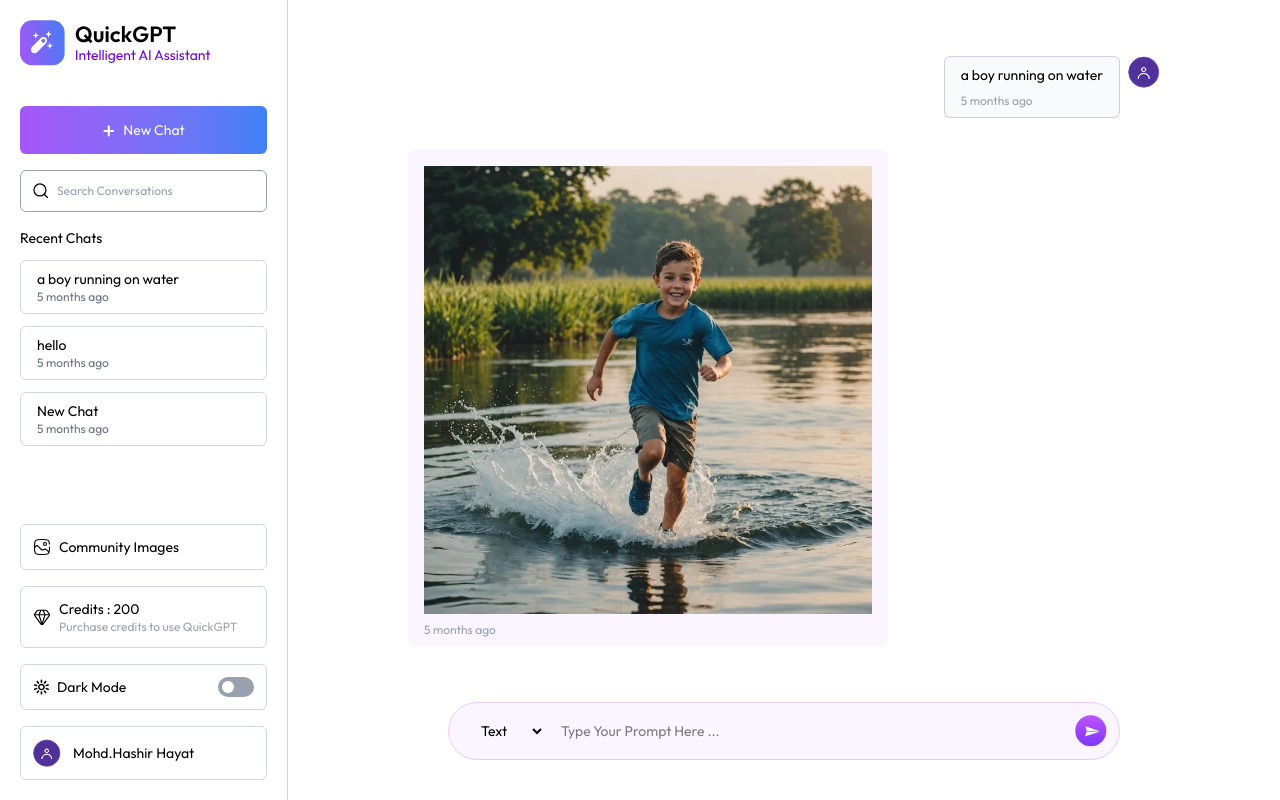
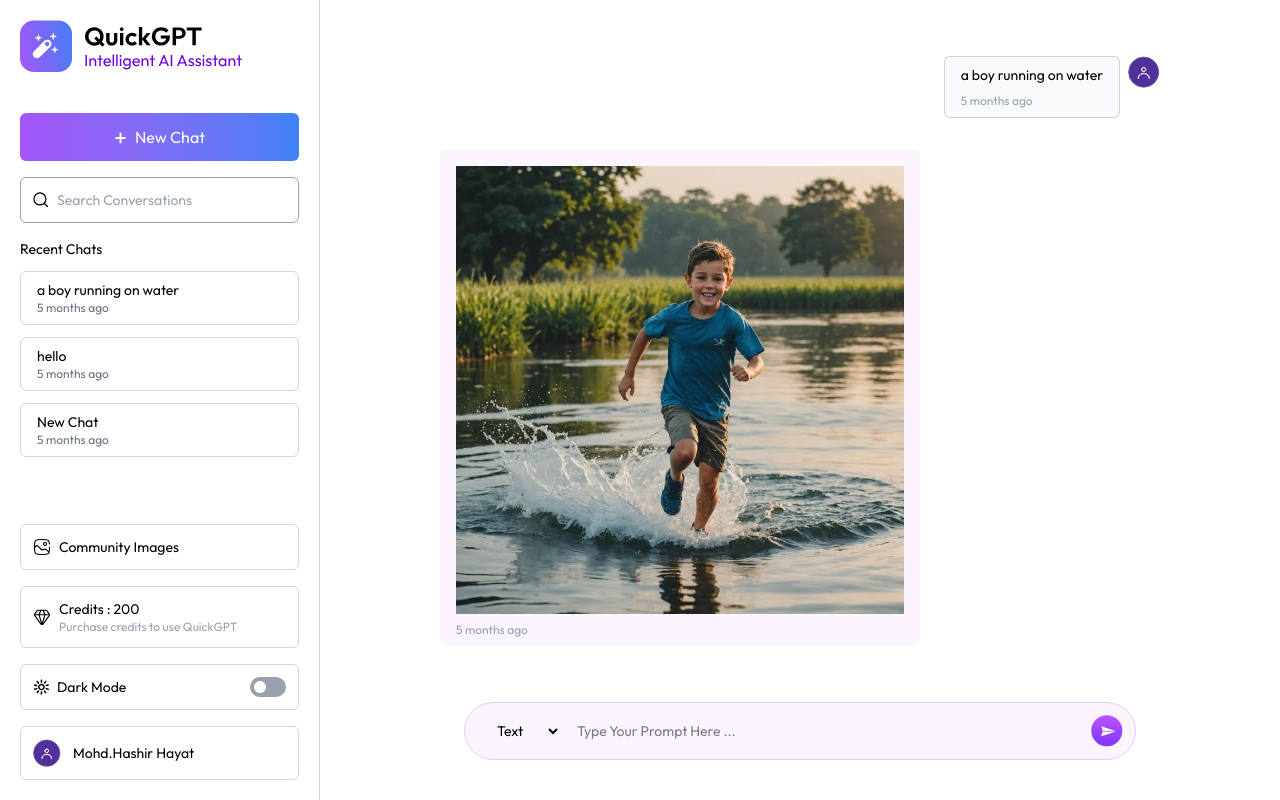
Before and after one commit to hashir-stack/QuickGPT-Frontend-, a React (Vite) app: page / in a window 1280 px wide. Built offline with nearby package versions, Linux system fonts and the light colour scheme.

Commit message:
Make Pages Responsive

```diff
--- a/src/components/Chatbox.jsx
+++ b/src/components/Chatbox.jsx
@@ -4,51 +4,65 @@ import { assets } from "../assets/assets";
 import Message from "./Message";
 
 const Chatbox = () => {
-
-  const {selectedChat , theme} = useAppContext();
+  const { selectedChat, theme } = useAppContext();
   const containerRef = useRef(null);
 
-  const[messages,setMessages] = useState([]);
-  const[loading,setLoading] = useState(false);
-  const[prompt,setPrompt] = useState("");
-  const[mode,setMode] = useState('text');
-  const[isPublished,setIsPublished] = useState(false);
+  const [messages, setMessages] = useState([]);
+  const [loading, setLoading] = useState(false);
+  const [prompt, setPrompt] = useState("");
+  const [mode, setMode] = useState("text");
+  const [isPublished, setIsPublished] = useState(false);
 
-  const onSubmit = async (e) =>{
+  const onSubmit = async (e) => {
     e.preventDefault();
-  }
+  };
 
-  useEffect(()=>{
-    if(selectedChat){
+  useEffect(() => {
+    if (selectedChat) {
       setMessages(selectedChat.messages);
     }
-  },[selectedChat])
+  }, [selectedChat]);
 
   // scroll to very new messages
-  useEffect(()=>{
-    if(containerRef.current){
+  useEffect(() => {
+    if (containerRef.current) {
       containerRef.current.scrollTo({
-        top:containerRef.current.scrollHeight,
-        behavior:"smooth",
-      })
+        top: containerRef.current.scrollHeight,
+        behavior: "smooth",
+      });
     }
-  },[messages]);
+  }, [messages]);
 
   return (
-    <div className="flex-1 flex flex-col justify-between m-5 md:m-10 xl:mx-30 max-md:mt-14 2xl:pr-40">
+    <div
+      className="
+        flex-1 flex flex-col justify-between
+        m-3 sm:m-5 md:m-10 xl:mx-30
+        max-md:mt-14 2xl:pr-40
+      "
+    >
       {/* Chat Messages */}
       <div ref={containerRef} className="flex-1 mb-5 overflow-y-scroll">
         {messages.length === 0 && (
           <div className="h-full flex flex-col items-center justify-center gap-2 text-primary">
             <img
-            src={theme === 'dark' ? assets.logo_full : assets.logo_full_dark}
+              src={theme === "dark" ? assets.logo_full : assets.logo_full_dark}
               alt="Logo"
-            className="w-full max-w-56 sm:max-w-68"
+              className="w-full max-w-40 sm:max-w-56 md:max-w-68"
             />
-            <p className="mt-5 text-4xl sm:text-6xl text-center text-gray-400 dark:text-white">Ask Me Anything ....</p>
+            <p
+              className="
+                mt-5 text-2xl sm:text-4xl md:text-6xl
+                text-center text-gray-400 dark:text-white
+              "
+            >
+              Ask Me Anything ....
+            </p>
           </div>
         )}
-        {messages.map((message,index)=> <Message key={index} message={message}/>)}
+        {messages.map((message, index) => (
+          <Message key={index} message={message} />
+        ))}
 
         {/* Loading Animation */}
         {loading && (
@@ -58,29 +72,44 @@ const Chatbox = () => {
             <div className="w-1.5 h-1.5 rounded-full bg-gray-500 dark:bg-white animate-bounce"></div>
           </div>
         )}
-
       </div>
 
       {/* Publish the image in community */}
-      {mode === 'image' && (
+      {mode === "image" && (
         <label className="inline-flex items-center gap-2 mb-3 text-sm mx-auto">
           <p className="text-xs">Publish Generated Image to Community</p>
           <input
             type="checkbox"
             className="cursor-pointer"
             checked={isPublished}
-          onChange={(e)=>setIsPublished(e.target.checked)}
+            onChange={(e) => setIsPublished(e.target.checked)}
           />
         </label>
       )}
-      {/* prompt Input Box */}
+
+      {/* Prompt Input Box */}
       <form
         onSubmit={onSubmit}
-      className="bg-primary/20 dark:bg-[#583C79]/30 border border-primary dark:border-[#80609F]/30 rounded-full w-full max-w-2xl p-3 pl-4 mx-auto flex gap-4 items-center ">
-
-        <select onChange={(e)=>setMode(e.target.value)} value={mode} className="text-sm pl-3 pr-2 outline-none">
-          <option className="dark:bg-purple-900" value="text">Text</option>
-          <option className="dark:bg-purple-900" value="image">Image</option>
+        className="
+          bg-primary/20 dark:bg-[#583C79]/30
+          border border-primary dark:border-[#80609F]/30
+          rounded-full w-full
+          max-w-md sm:max-w-lg md:max-w-2xl
+          p-2 sm:p-3 pl-3 sm:pl-4
+          mx-auto flex gap-2 sm:gap-4 items-center
+        "
+      >
+        <select
+          onChange={(e) => setMode(e.target.value)}
+          value={mode}
+          className="text-sm pl-2 sm:pl-3 pr-2 outline-none"
+        >
+          <option className="dark:bg-purple-900" value="text">
+            Text
+          </option>
+          <option className="dark:bg-purple-900" value="image">
+            Image
+          </option>
         </select>
 
         <input
@@ -89,15 +118,19 @@ const Chatbox = () => {
           placeholder="Type Your Prompt Here ..."
           required
           value={prompt}
-        onChange={(e)=>setPrompt(e.target.value)}
+          onChange={(e) => setPrompt(e.target.value)}
         />
 
         <button disabled={loading}>
-          <img src={loading ? assets.stop_icon : assets.send_icon} alt="Loading Button"  className="w-8 cursor-pointer"/>
+          <img
+            src={loading ? assets.stop_icon : assets.send_icon}
+            alt="Loading Button"
+            className="w-6 sm:w-8 cursor-pointer"
+          />
         </button>
       </form>
     </div>
-  )
-}
+  );
+};
 
 export default Chatbox;
--- a/src/components/Sidebar.jsx
+++ b/src/components/Sidebar.jsx
@@ -3,107 +3,206 @@ import { useAppContext } from "../context/AppContext";
 import { assets } from "../assets/assets";
 import moment from "moment";
 
-const Sidebar = ({isMenuOpen , setIsMenuOpen}) => {
-
-  const{ chats , setSelectedChat , theme , setTheme , user , navigate}=useAppContext();
-  const [search,setSearch] = useState("");
+const Sidebar = ({ isMenuOpen, setIsMenuOpen }) => {
+  const { chats, setSelectedChat, theme, setTheme, user, navigate } = useAppContext();
+  const [search, setSearch] = useState("");
 
   return (
-    <div className={`flex flex-col h-screen min-w-72 p-5 dark:bg-linear-to-b from-[#242124]/30 to-[#000000]/30 border-r border-[#80609F]/30 backdrop-blur-3xl transition-all duration-500 max-md:absoulte left-0 z-1 ${!isMenuOpen && 'max-md:-translate-x-full'}`}>
+    <div
+      className={`
+        flex flex-col h-screen
+        min-w-60 sm:min-w-72 md:min-w-80
+        p-3 sm:p-5
+        dark:bg-linear-to-b from-[#242124]/30 to-[#000000]/30
+        border-r border-[#80609F]/30
+        backdrop-blur-3xl
+        transition-all duration-500
+        max-md:absolute left-0 z-10
+        ${!isMenuOpen && "max-md:-translate-x-full"}
+      `}
+    >
       {/* Logo */}
       <img
-      src={theme === 'dark' ? assets.logo_full : assets.logo_full_dark}
+        src={theme === "dark" ? assets.logo_full : assets.logo_full_dark}
         alt="logo"
-      className="w-full max-w-48"
+        className="w-full max-w-36 sm:max-w-48 md:max-w-56"
       />
 
       {/* New Chat button */}
-      <button className="flex justify-center items-center w-full py-2 mt-10 text-white bg-linear-to-r from-[#A456F7] to-[#3D81F6] text-sm rounded-md cursor-pointer">
-        <span className="mr-2 text-2xl">+</span> New Chat
+      <button
+        className="
+          flex justify-center items-center w-full
+          py-2 mt-6 sm:mt-10
+          text-white
+          bg-linear-to-r from-[#A456F7] to-[#3D81F6]
+          text-xs sm:text-sm md:text-base
+          rounded-md cursor-pointer
+        "
+      >
+        <span className="mr-2 text-xl sm:text-2xl">+</span> New Chat
       </button>
 
       {/* Search Conversations */}
-      <div className="flex items-center gap-2 p-3 mt-4 border border-gray-400 dark:border-white/20 rounded-md ">
-          <img src={assets.search_icon} alt="search icon" className="w-4 not-dark:invert"/>
+      <div
+        className="
+          flex items-center gap-2
+          p-2 sm:p-3 mt-4
+          border border-gray-400 dark:border-white/20
+          rounded-md
+        "
+      >
+        <img src={assets.search_icon} alt="search icon" className="w-4 not-dark:invert" />
         <input
           type="text"
           placeholder="Search Conversations"
-          className="text-xs placeholder:text-gray-400 outline-none"
-          onChange={(e)=>setSearch(e.target.value)}
+          className="text-xs sm:text-sm placeholder:text-gray-400 outline-none flex-1"
+          onChange={(e) => setSearch(e.target.value)}
           value={search}
         />
       </div>
 
       {/* Recent Chats */}
-      {chats.length > 0 && <p className="mt-4 text-sm">Recent Chats</p>}
-      <div className="flex-1 overflow-y-scroll mt-3 text-sm space-y-3">
-        {chats.filter((chat)=> chat.messages[0] ? chat.messages[0]?.content.toLowerCase().includes(search.toLowerCase()) : chat.name.toLowerCase().includes(search.toLowerCase())).map((chat)=>(
-          <div key={chat._id} onClick={()=>{navigate('/');setSelectedChat(chat);setIsMenuOpen(false)}} className="p-2 px-4 dark:bg-[#57317C]/10 border border-gray-300 dark:border-[#80609F]/15 rounded-md cursor-pointer flex justify-between group">
-            <div className="">
-              <p className="truncate w-full">{
-                chat.messages.length > 0 ? chat.messages[0].content.slice(0,32) : chat.name
-              }</p>
-
-              <p className="text-xs text-gray-500 dark:text-[#B1A6C0]">{moment(chat.updatedAt).fromNow()}</p>
+      {chats.length > 0 && <p className="mt-4 text-xs sm:text-sm">Recent Chats</p>}
+      <div className="flex-1 overflow-y-scroll mt-3 text-xs sm:text-sm space-y-3">
+        {chats
+          .filter((chat) =>
+            chat.messages[0]
+              ? chat.messages[0]?.content.toLowerCase().includes(search.toLowerCase())
+              : chat.name.toLowerCase().includes(search.toLowerCase())
+          )
+          .map((chat) => (
+            <div
+              key={chat._id}
+              onClick={() => {
+                navigate("/");
+                setSelectedChat(chat);
+                setIsMenuOpen(false);
+              }}
+              className="
+                p-2 px-3 sm:px-4
+                dark:bg-[#57317C]/10
+                border border-gray-300 dark:border-[#80609F]/15
+                rounded-md cursor-pointer
+                flex justify-between group
+              "
+            >
+              <div>
+                <p className="truncate w-full">
+                  {chat.messages.length > 0
+                    ? chat.messages[0].content.slice(0, 32)
+                    : chat.name}
+                </p>
+                <p className="text-[10px] sm:text-xs text-gray-500 dark:text-[#B1A6C0]">
+                  {moment(chat.updatedAt).fromNow()}
+                </p>
               </div>
-
-            <img src={assets.bin_icon} alt="Delete" className="hidden group-hover:block w-4 cursor-pointer not-dark:invert"/>
+              <img
+                src={assets.bin_icon}
+                alt="Delete"
+                className="hidden group-hover:block w-4 cursor-pointer not-dark:invert"
+              />
             </div>
-        ))
-        }
+          ))}
       </div>
 
       {/* Community Images */}
-      <div onClick={()=>{navigate('/community');setIsMenuOpen(false)}} className="flex items-center gap-2 p-3 mt-4 border border-gray-300 dark:border-white/15 rounded-md cursor-pointer hover:sacle-103 transition-all">
-        <img src={assets.gallery_icon} alt="Gallery Icon" className="w-4.5 not-dark:invert"/>
-        <div className="flex flex-col text-sm">
+      <div
+        onClick={() => {
+          navigate("/community");
+          setIsMenuOpen(false);
+        }}
+        className="
+          flex items-center gap-2
+          p-2 sm:p-3 mt-4
+          border border-gray-300 dark:border-white/15
+          rounded-md cursor-pointer
+          hover:scale-105 transition-all
+        "
+      >
+        <img src={assets.gallery_icon} alt="Gallery Icon" className="w-4.5 not-dark:invert" />
+        <div className="flex flex-col text-xs sm:text-sm">
           <p>Community Images</p>
         </div>
       </div>
 
       {/* Credits Purchase option */}
-      <div onClick={()=>{navigate('/credits');setIsMenuOpen(false)}} className="flex items-center gap-2 p-3 mt-4 border border-gray-300 dark:border-white/15 rounded-md cursor-pointer hover:sacle-103 transition-all">
-        <img src={assets.diamond_icon} alt="Gallery Icon" className="w-4.5 dark:invert"/>
-        <div className="flex flex-col text-sm">
+      <div
+        onClick={() => {
+          navigate("/credits");
+          setIsMenuOpen(false);
+        }}
+        className="
+          flex items-center gap-2
+          p-2 sm:p-3 mt-4
+          border border-gray-300 dark:border-white/15
+          rounded-md cursor-pointer
+          hover:scale-105 transition-all
+        "
+      >
+        <img src={assets.diamond_icon} alt="Credits Icon" className="w-4.5 dark:invert" />
+        <div className="flex flex-col text-xs sm:text-sm">
           <p>Credits : {user?.credits}</p>
-          <p className="text-xs text-gray-400">Purchase credits to use QuickGPT</p>
+          <p className="text-[10px] sm:text-xs text-gray-400">
+            Purchase credits to use QuickGPT
+          </p>
         </div>
       </div>
 
       {/* Toggle the themes */}
-      <div className="flex items-center justify-between gap-2 p-3 mt-4 border border-gray-300 dark:border-white/15 rounded-md">
-        <div className="flex items-center gap-2 text-sm">
+      <div
+        className="
+          flex items-center justify-between gap-2
+          p-2 sm:p-3 mt-4
+          border border-gray-300 dark:border-white/15
+          rounded-md
+        "
+      >
+        <div className="flex items-center gap-2 text-xs sm:text-sm">
           <img src={assets.theme_icon} alt="Theme" className="w-4 not-dark:invert" />
           <p>Dark Mode</p>
         </div>
         <label className="relative inline-flex cursor-pointer">
           <input
             type="checkbox"
-          onChange={()=>setTheme(theme === 'dark' ? 'light' : 'dark')}
+            onChange={() => setTheme(theme === "dark" ? "light" : "dark")}
             className="sr-only peer"
-          checked={theme === 'dark'}
+            checked={theme === "dark"}
           />
-          <div className="w-9 h-5 bg-gray-400 rounded-full peer-checked:bg-purple-600 transition-all">
-          </div>
+          <div className="w-9 h-5 bg-gray-400 rounded-full peer-checked:bg-purple-600 transition-all"></div>
           <span className="absolute left-1 top-1 w-3 h-3 bg-white rounded-full transition-transform peer-checked:translate-x-4"></span>
         </label>
       </div>
 
       {/* User Account */}
-
-       <div className="flex items-center gap-3 p-3 mt-4 border border-gray-300 dark:border-white/15 rounded-md cursor-pointer group">
-        <img src={assets.user_icon} alt="User Icon" className="w-7 rounded-full"/>
-        <p className="flex-1 text-sm dark:text-primary truncate">
-          {user ? user.name : 'Login Your Account'}
+      <div
+        className="
+          flex items-center gap-3
+          p-2 sm:p-3 mt-4
+          border border-gray-300 dark:border-white/15
+          rounded-md cursor-pointer group
+        "
+      >
+        <img src={assets.user_icon} alt="User Icon" className="w-6 sm:w-7 rounded-full" />
+        <p className="flex-1 text-xs sm:text-sm dark:text-primary truncate">
+          {user ? user.name : "Login Your Account"}
         </p>
-
-        {user && <img src={assets.logout_icon} className="h-5 cursor-pointer hidden not-dark:invert group-hover:block"/>}
+        {user && (
+          <img
+            src={assets.logout_icon}
+            className="h-4 sm:h-5 cursor-pointer hidden not-dark:invert group-hover:block"
+          />
+        )}
       </div>
 
-      <img src={assets.close_icon} alt="close icon" className="absolute top-3 right-3 w-5 h-5 cursor-pointer md:hidden not-dark:invert" onClick={()=>setIsMenuOpen(false)}/>
-
+      {/* Close icon for mobile */}
+      <img
+        src={assets.close_icon}
+        alt="close icon"
+        className="absolute top-3 right-3 w-4 h-4 sm:w-5 sm:h-5 cursor-pointer md:hidden not-dark:invert"
+        onClick={() => setIsMenuOpen(false)}
+      />
     </div>
-  )
-}
+  );
+};
 
 export default Sidebar;
```
Lines whose indentation alone changed are shown as unchanged.
